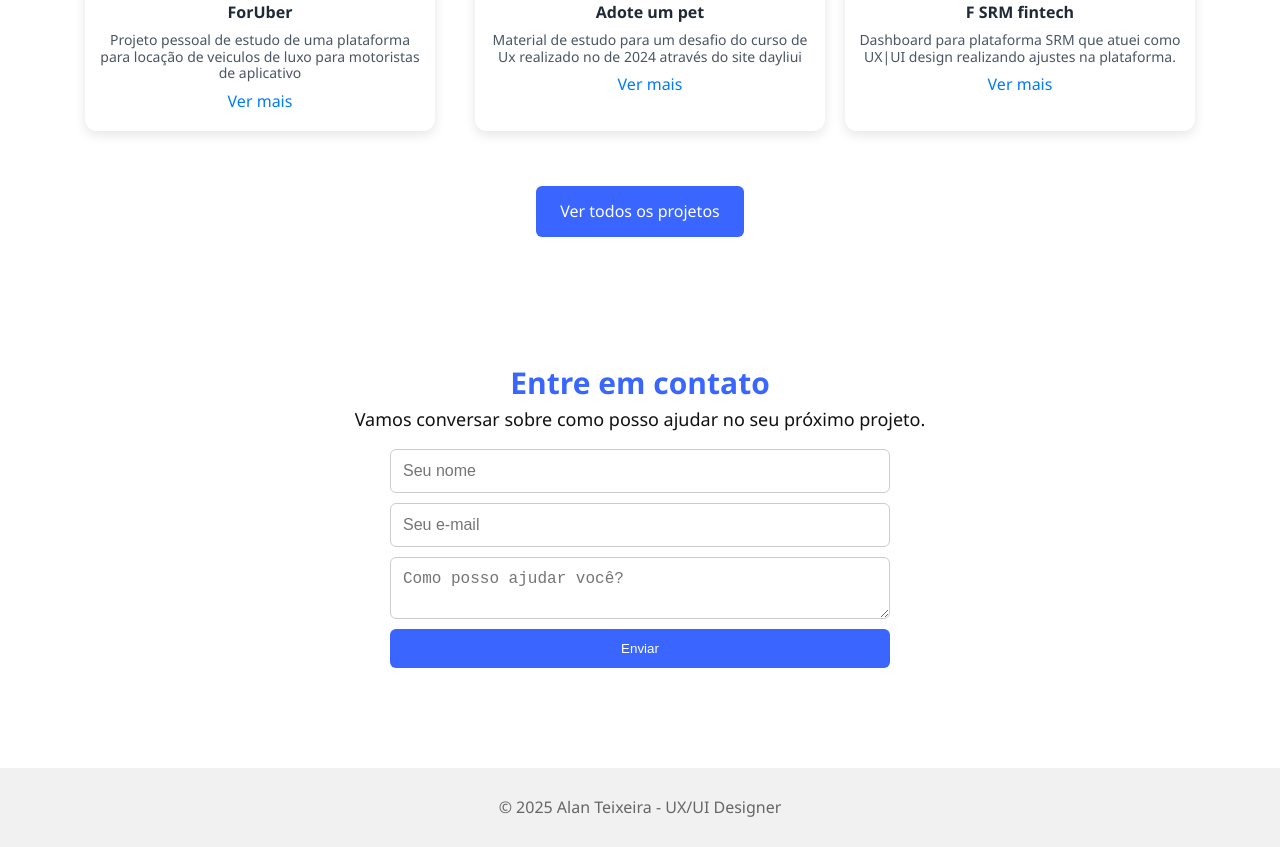
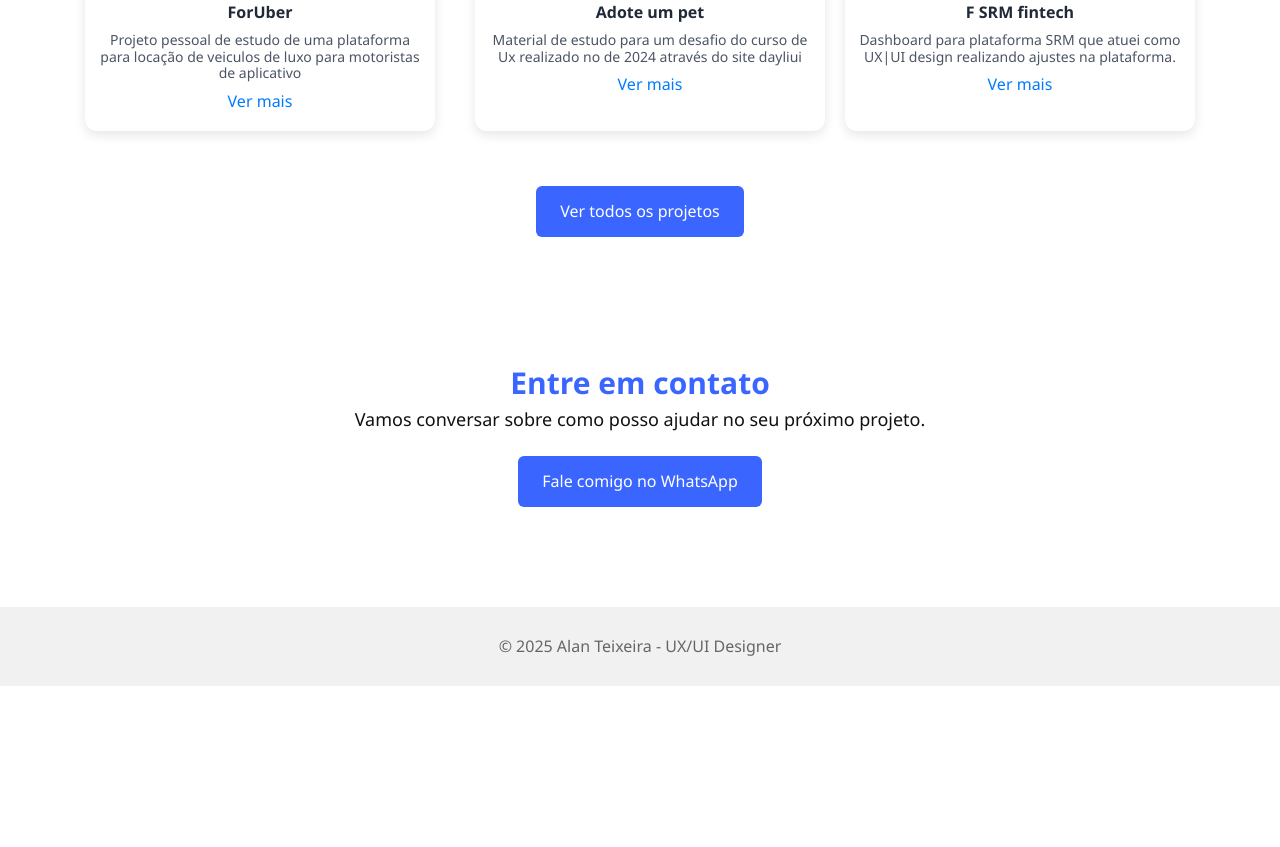
Before and after one commit to alanteixeira87/Portfolio, a plain HTML site: page index.html in a window 1280 px wide. Shown: the part 1410-2257 px from the top of the page. After the commit the page ends 2096 px from the top, so only its background shows below. Drawn offline with Linux system fonts and the light colour scheme.

Commit message:
primeirocommit

```diff
--- a/index.html
+++ b/index.html
@@ -121,16 +121,20 @@
     </section>
 
 
-  <section class="contato" id="contato">
-    <h2>Entre em contato</h2>
-    <p>Vamos conversar sobre como posso ajudar no seu próximo projeto.</p>
-    <form action="mailto:alanteixeira74@gmail.com" method="post" enctype="text/plan">
-      <input type="text" placeholder="Seu nome" required>
-      <input type="email" placeholder="Seu e-mail" required>
-      <textarea placeholder="Como posso ajudar você?" required></textarea>
-      <button type="submit">Enviar</button>
-    </form>
-  </section>
+ <section class="contato" id="contato">
+  <h2>Entre em contato</h2>
+  <p>Vamos conversar sobre como posso ajudar no seu próximo projeto.</p>
+
+  <a
+    class="btn"
+    href="https://wa.me/5511956400451?text=Olá,%20gostaria%20de%20falar%20sobre%20um%20projeto!"
+    target="_blank"
+    rel="noopener"
+  >
+    Fale comigo no WhatsApp
+  </a>
+</section>
+
 
   <footer>
     <p>© 2025 Alan Teixeira - UX/UI Designer</p>
```
